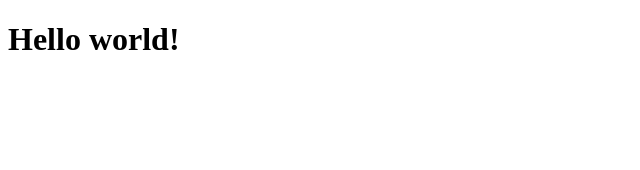
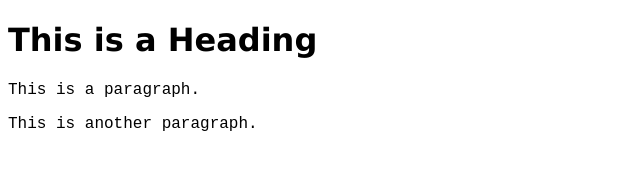
Before and after one commit to okparves/my-first-project, a plain HTML site: page index.html in a window 1280 px wide. Shown: the whole page, without its empty margins (0-640 px from the left). Drawn offline with Linux system fonts and the light colour scheme.

Commit message:
font change practice

```diff
--- a/index.html
+++ b/index.html
@@ -1,12 +1,20 @@
 <!DOCTYPE html>
-<html lang="en">
+<html>
 <head>
-    <meta charset="UTF-8">
-    <meta http-equiv="X-UA-Compatible" content="IE=edge">
-    <meta name="viewport" content="width=device-width, initial-scale=1.0">
-    <title>Document</title>
+<style>
+    body.font{
+        font-family: 'Courier New';
+    }
+    h1.font{
+        font-family: 'Verdana';
+    }
+</style>
 </head>
-<body>
-    <h1>Hello world!</h1>
+<body class="font">
+
+<h1 class="font">This is a Heading</h1>
+<p>This is a paragraph.</p>
+<p>This is another paragraph.</p>
+
 </body>
 </html>
```
